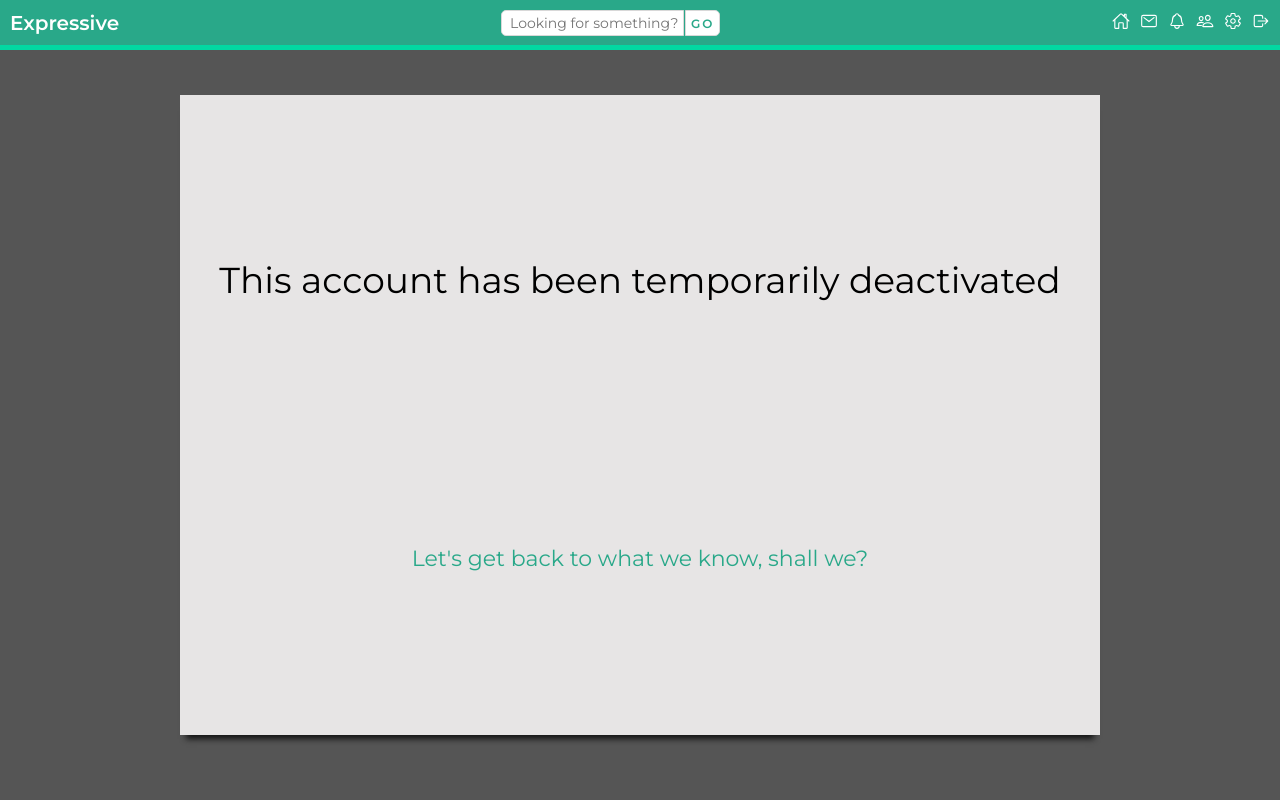
After one commit to Ashtonn77/php-social-network, a PHP site: page /account_closed.php in a window 1280 px wide. The commit adds this page. Run offline with PHP 8.4, Linux system fonts and the light colour scheme; the visitor is signed in with stand-in values (Sample User, id 1); data that the repository does not hold is empty; some libraries are stand-ins or nearby versions.

Commit message:
added and styled account_closed_section

```diff
--- /dev/null
+++ b/social_workspace/account_closed.php
@@ -0,0 +1,15 @@
+<?php
+
+include("./includes/header.php");
+
+?>
+
+<div class="account-closed-container">
+
+     <div class="account-closed-info">
+     <h4>This account has been temporarily deactivated</h4>
+     <center><a href="index.php"><span>Let's get back to what we know,</span> shall we?</a></center>
+
+     </div>
+
+     </div>
--- a/social_workspace/comments.php
+++ b/social_workspace/comments.php
@@ -47,6 +47,10 @@ else{
 
         *{
             font-family: 'Montserrat', sans-serif;
+        }
+
+        body{
+            background-color:#555;
         }
 
         textarea{
--- a/social_workspace/profile.php
+++ b/social_workspace/profile.php
@@ -1,5 +1,7 @@
 <?php
 include("./includes/header.php");
+include("./includes/classes/User.php");
+include("./includes/classes/Post.php");
 include("./includes/functions.php");
 
 if(isset($_GET['profile_username'])){
--- a/social_workspace/resources/css/style.css
+++ b/social_workspace/resources/css/style.css
@@ -1,4 +1,4 @@
-@import url('https://fonts.googleapis.com/css2?family=Montserrat:wght@200;400;500;600&display=swap');
+@import url("https://fonts.googleapis.com/css2?family=Montserrat:wght@200;400;500;600&display=swap");
 
 :root {
   --btn-base-color: #29a889;
@@ -6,7 +6,7 @@
   --btn-error-msg: #ac1212;
   --btn-font-hover: #0f0f0f;
   --border-grey: #d8d8d8;
-    --search-btn: #F2622E;
+  --search-btn: #f2622e;
   --sub-base-one: #0984e3;
   --sub-base-two: #ecf0f1;
 }
@@ -19,7 +19,7 @@
 }
 
 html {
-    font-family: 'Montserrat', sans-serif;
+  font-family: "Montserrat", sans-serif;
   font-size: 20px;
   font-weight: 400;
   text-rendering: optimizeLegibility;
@@ -27,7 +27,7 @@ html {
 }
 
 body {
-    background-color: #e9e9e9;
+  background-color: #555;
 }
 
 /*
@@ -72,10 +72,9 @@ ion-icon {
   font-size: 90%;
 }
 
-
 .search-bar input[type="text"],
 .search-bar input[type="submit"] {
-    font-family: 'Montserrat', sans-serif;
+  font-family: "Montserrat", sans-serif;
   font-size: 70%;
   border: 1px solid var(--border-grey);
   padding: 3px;
@@ -113,7 +112,6 @@ ion-icon {
 END NAV-BAR
 */
 
-
 /*
 INDEX
 */
@@ -126,7 +124,6 @@ INDEX
   top: 75px;
 }
 
-
 .details-container {
   display: flex;
   justify-content: space-between;
@@ -138,7 +135,7 @@ INDEX
   padding: 10px;
   border: 1px solid #fff;
   border-radius: 5px;
-    box-shadow: 0 10px 6px -6px #777;
+  box-shadow: 0 10px 6px -6px rgb(20, 20, 20);
 }
 
 .user-details {
@@ -151,7 +148,6 @@ INDEX
 
 .user-details .profile-pic a img {
   width: 130px;
-
 }
 
 .personals a {
@@ -167,7 +163,7 @@ INDEX
 
 .feed-details {
   width: 65%;
-    box-shadow: 0 10px 6px -6px #777;
+  box-shadow: 0 10px 6px -6px rgb(20, 20, 20);
 }
 
 .post-form {
@@ -179,7 +175,7 @@ INDEX
 
 .post-form textarea,
 .post-form input {
-    font-family: 'Montserrat', sans-serif;
+  font-family: "Montserrat", sans-serif;
 }
 
 .post-form textarea {
@@ -231,7 +227,6 @@ POSTS
   display: flex;
   flex-flow: column;
   justify-content: center;
-
 }
 
 .name-and-body a {
@@ -268,11 +263,9 @@ POSTS
   font-weight: 500;
 }
 
-
 /*
 END POSTS
 */
-
 
 /*
 COMMENTS
@@ -291,8 +284,6 @@ COMMENTS
 END COMMENTS
 */
 
-
-
 /*
 LIKES
 */
@@ -307,9 +298,6 @@ embed {
 END LIKES
 */
 
-
-
-
 /*
 PROFILE
 */
@@ -321,8 +309,7 @@ PROFILE
   text-align: center;
   border-radius: 5px;
   border-right: 3px solid var(--btn-hover-color);
-    box-shadow: 0 10px 6px -6px #777;
-
+  box-shadow: 0 10px 6px -6px rgb(20, 20, 20);
 }
 
 .left-profile h3 {
@@ -347,11 +334,55 @@ PROFILE
   word-spacing: 1.5px;
   padding: 10px;
   border-radius: 5px;
-    box-shadow: 0 10px 6px -6px #777;
-
+  box-shadow: 0 10px 6px -6px rgb(20, 20, 20);
 }
-
 
 /*
 END PROFILE
 */
+
+/*
+ACCOUNT CLOSED
+*/
+
+.account-closed-container {
+  width: 100%;
+  height: 80vh;
+  overflow: hidden;
+  background-color: #0984e3;
+  display: flex;
+  justify-content: center;
+  align-items: center;
+  background-color: rgb(231, 229, 229);
+  box-shadow: 0 10px 6px -6px rgb(20, 20, 20);
+}
+
+.account-closed-info {
+  display: flex;
+  height: 100vh;
+  flex-flow: column;
+  justify-content: space-evenly;
+}
+
+.account-closed-info h4 {
+  font-size: 180%;
+  font-weight: 400;
+}
+
+.account-closed-info a {
+  text-decoration: none;
+  color: var(--btn-base-color);
+  font-size: 110%;
+  padding-bottom: 5px;
+  border-bottom: 2px solid transparent;
+  width: fit-content;
+  transition: all 0.3s ease;
+}
+
+.account-closed-info a:hover {
+  border-bottom: 2px solid var(--btn-hover-color);
+}
+
+/*
+ACCOUNT CLOSED
+*/
```
Lines whose indentation alone changed are shown as unchanged.
